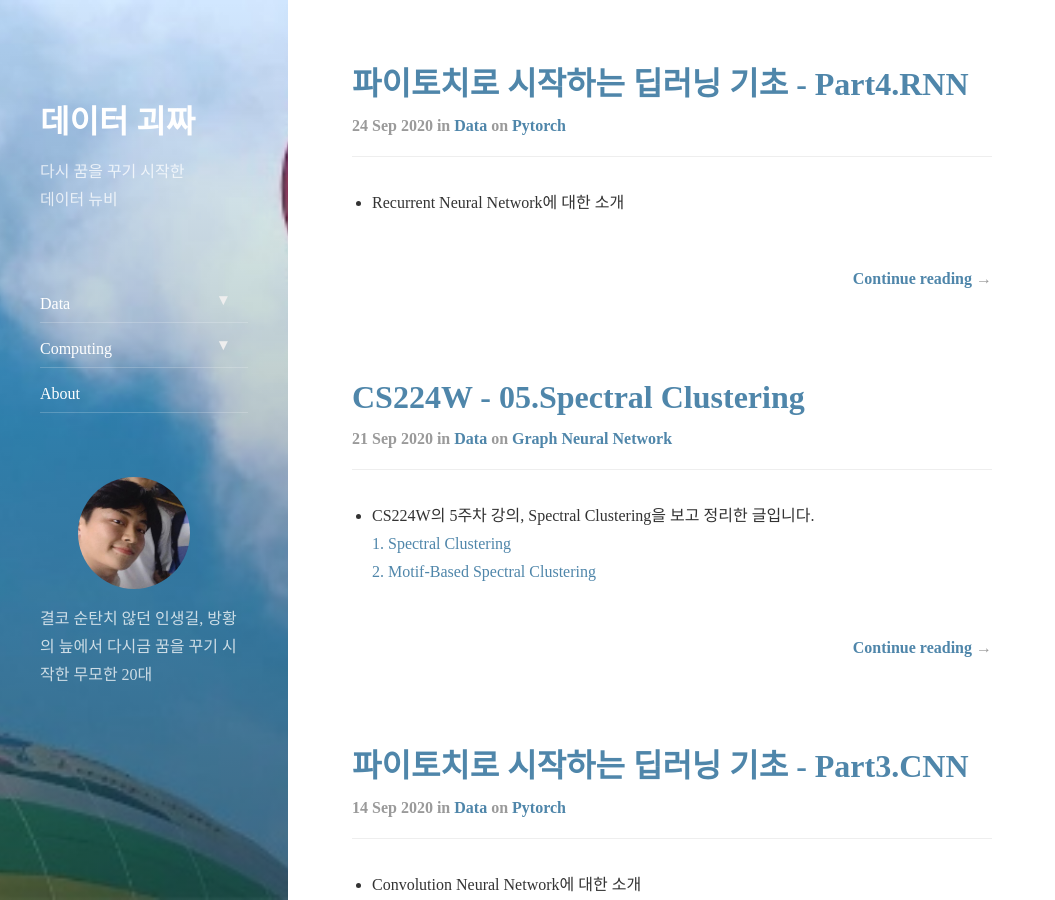
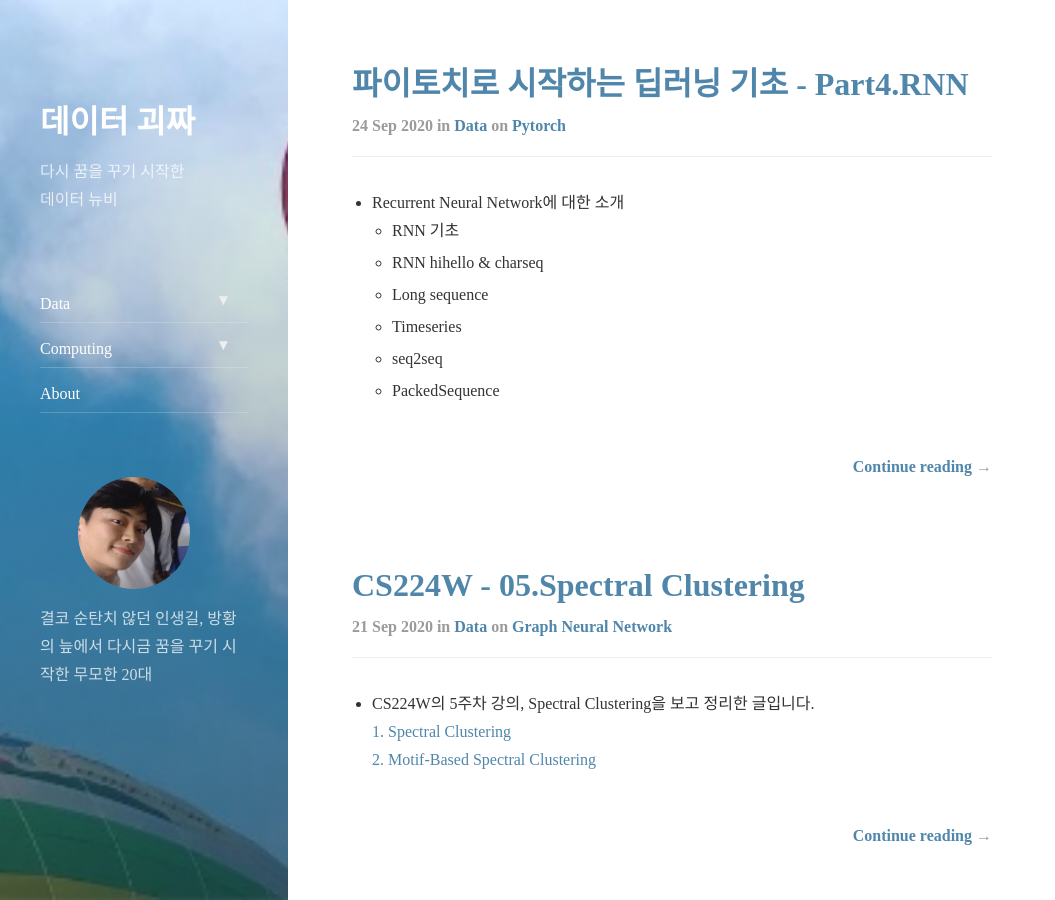
Before and after one commit to tryumanshow/data-weirdo.github.io, a Jekyll site: the page built from index.html, in a window 1280 px wide and 900 px high. Shown: the whole window, without its empty margins (0-1055 px from the left). Built offline with Jekyll 4.4.1, drawn with Linux system fonts in a browser that asks for light colours; nearby versions of some CDN libraries; the list of posts is cut into pages by our own code.

Commit message:
Update 2020-09-24-data-pytorch04.md

```diff
--- a/_posts/2020-09-24-data-pytorch04.md
+++ b/_posts/2020-09-24-data-pytorch04.md
@@ -8,6 +8,12 @@ comments: true
 ---
 
 - Recurrent Neural Network에 대한 소개
+  - RNN 기초
+  - RNN hihello & charseq
+  - Long sequence
+  - Timeseries
+  - seq2seq
+  - PackedSequence
 
 ---
 
@@ -71,7 +77,7 @@ comments: true
   '어떻게 hidden state의 dimension이 output size와 동일한 차원을 갖게 되는가?'
   - RNN cell 내부구조를 보면 이해할 수 있음
 
-    [pytorch04-2](https://user-images.githubusercontent.com/43376853/94042187-34f5bc00-fe06-11ea-8df8-98a84f205175.png)
+    ![pytorch04-2](https://user-images.githubusercontent.com/43376853/94042187-34f5bc00-fe06-11ea-8df8-98a84f205175.png)
 
     - 출력직전에 두 개의 가지로 갈라지는 설계!
 
```
